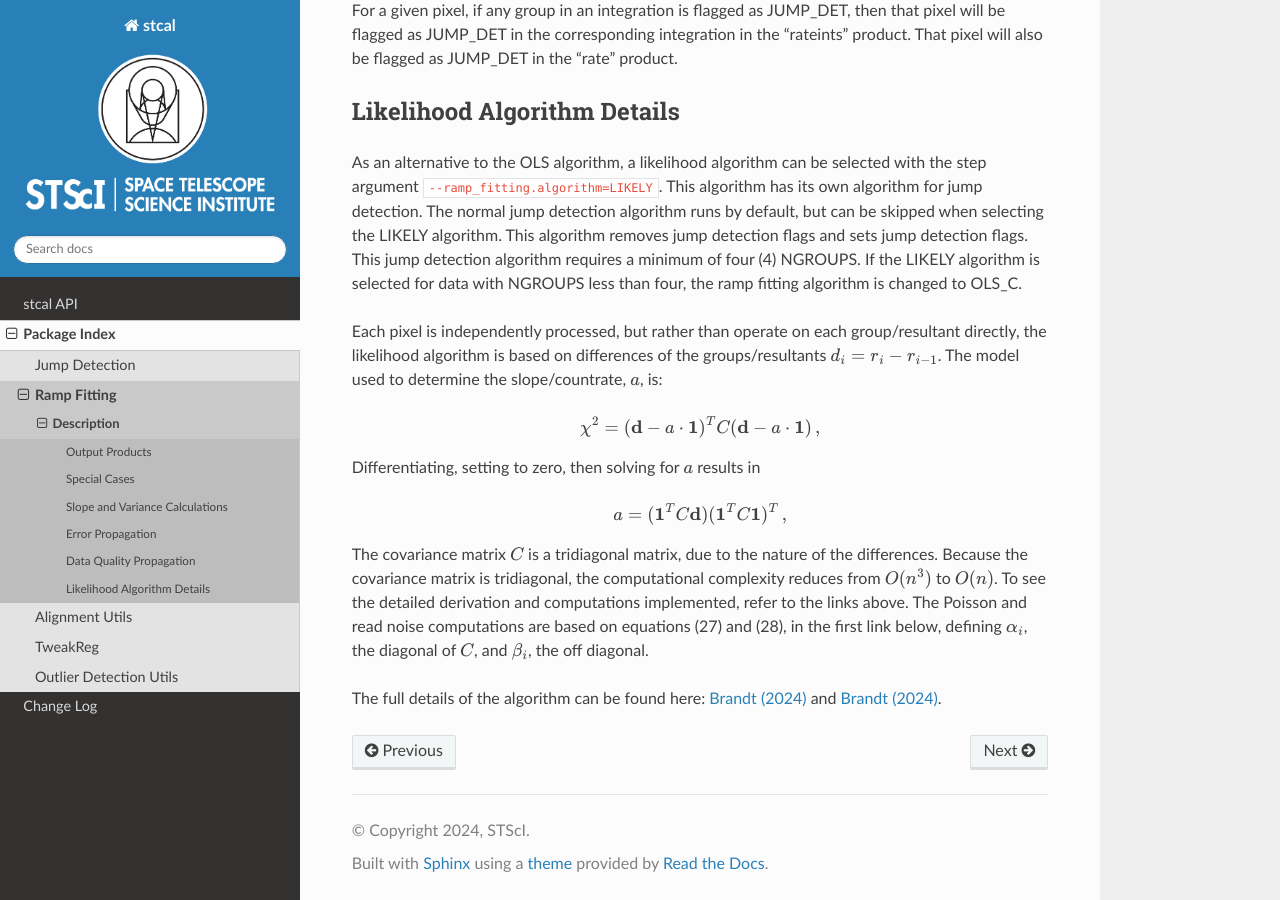
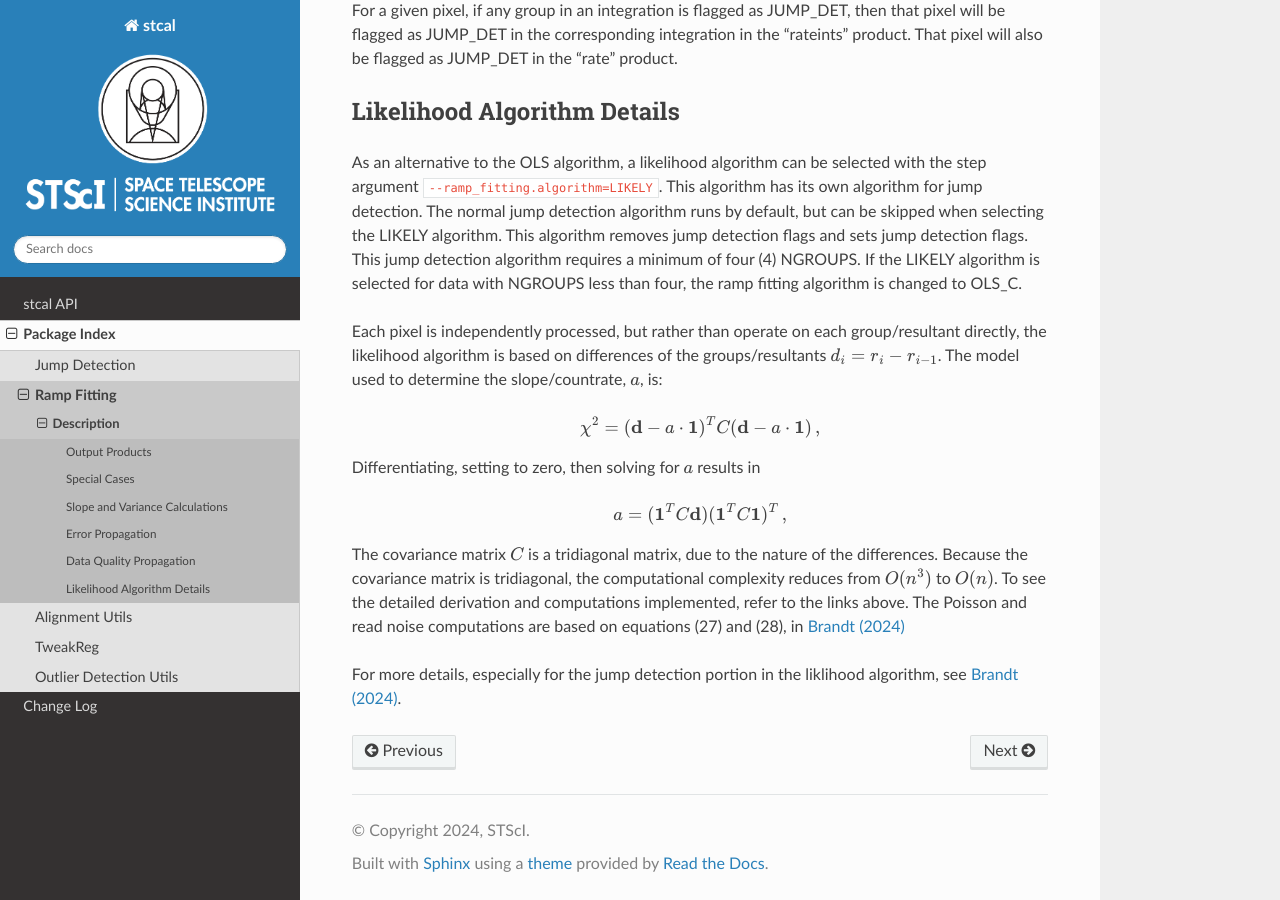
Before and after one commit to spacetelescope/stcal, a Sphinx documentation site: the page built from docs/stcal/ramp_fitting/description.rst, in a window 1280 px wide and 900 px high, scrolled down 6334 px. Built offline with Sphinx 7.4.7 and the Read the Docs theme 2.0.0, drawn with Linux system fonts in a browser that asks for light colours; the version number could not be read and is left out; some of the changed text lies outside the part shown.

Commit message:
Updating the documentation for ramp fitting wrt the likelihood algorithm.

```diff
--- a/docs/stcal/ramp_fitting/description.rst
+++ b/docs/stcal/ramp_fitting/description.rst
@@ -19,8 +19,9 @@
 on the image size and the number of groups.
 
 
-There is also a likelihood algorithm implementing an algorithm based on the group
-differences of a ramp.  See the detailed description below.
+There is also a new algorithm available for testing, the likelihood
+algorithm, implementing an algorithm based on the group differences
+of a ramp.  See :ref:`likelihood algorithm <likelihood_algo>`.
 
 .. _ramp_output_products:
 
@@ -348,11 +351,9 @@
 differences.  Because the covariance matrix is tridiagonal, the  computational
 complexity reduces from :math:`O(n^3)` to :math:`O(n)`.  To see the detailed
 derivation and computations implemented, refer to the links above.
-The Poisson and read noise  computations are based on equations (27) and (28),
-in the first link below, defining :math:`\alpha_i`, the diagonal of :math:`C`,
-and :math:`\beta_i`, the off diagonal.
+The Poisson and read noise  computations are based on equations (27) and (28), in
+`Brandt (2024) <https://iopscience.iop.org/article/10.1088/1538-3873/ad38d9>`__
 
-The full details of the algorithm can be found here:
-`Brandt (2024) <https://iopscience.iop.org/article/10.1088/1538-3873/ad38d9>`__
-and
+For more details, especially for the jump detection portion in the liklihood
+algorithm, see
 `Brandt (2024) <https://iopscience.iop.org/article/10.1088/1538-3873/ad38da>`__.
```
Also changed, not shown: other parts of docs/stcal/ramp_fitting/description.rst (+2 -0 lines).
